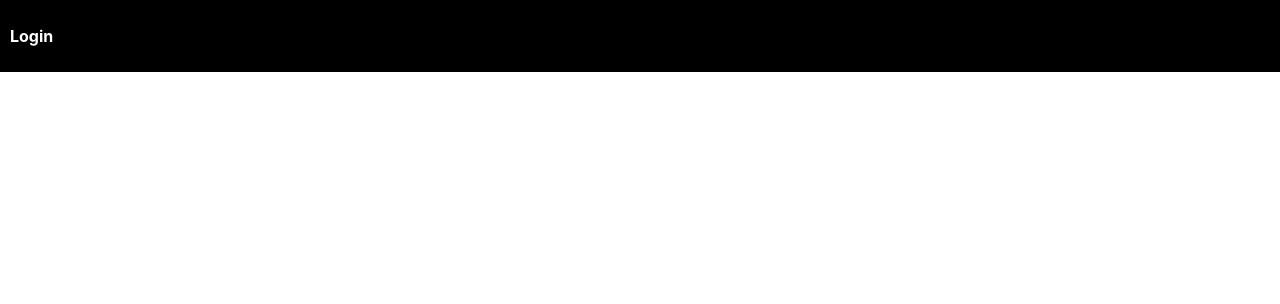
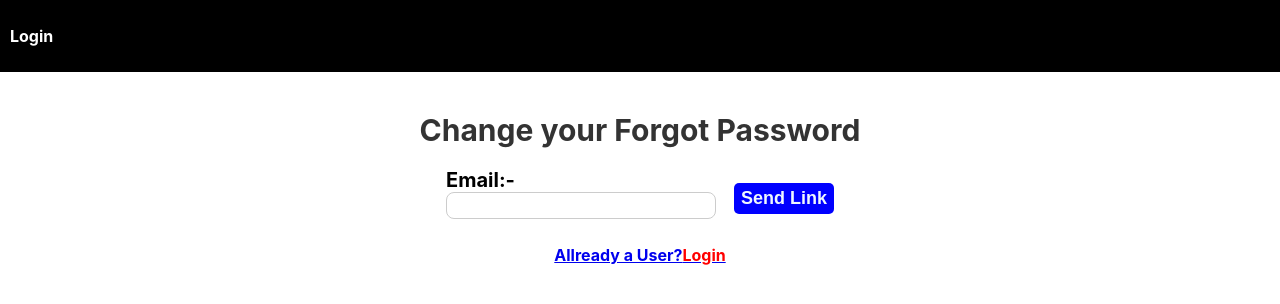
Before and after one commit to bubun123-git/expensetracker_frontend, a React (Create React App) app: page /ForgotPassword in a window 1280 px wide. Shown: the top 304 px of the page. Built offline with nearby package versions, Linux system fonts and the light colour scheme.

Commit message:
worked on forgot password

```diff
--- a/src/App.js
+++ b/src/App.js
@@ -6,28 +6,22 @@ import AuthPage from './Component/Pages/AuthPage';
 import WelcomePage from './Component/Pages/Profile';
 import MainNavigation from './Component/MainNavigation/MainNavigation';
 import completeProfile from './Component/Pages/CompleteProfile';
+import ForgotPassword from './Component/ForgotPassword/ForgotPassword';
 
-function Nav() {
+function App() {
   return (
     <Router>
-      <div>
+      <>
+        <MainNavigation /> <br />
         <Switch>
           <Route path="/Home" component={WelcomePage} />
           <Route exact path="/" component={AuthPage} />
           <Route path="/completeProfile" component={completeProfile} />
+          <Route path="/ForgotPassword" component={ForgotPassword} />
         </Switch>
-      </div>
+      </>
     </Router>
   );
 }
 
-function App() {
-  return (
-    <>
-      <MainNavigation /> <br />
-      <Nav />
-    </>
-  );
-}
-
 export default App;
--- /dev/null
+++ b/src/Component/ForgotPassword/ForgotPassword.js
@@ -0,0 +1,64 @@
+import React, { useRef, useState } from "react";
+import { NavLink } from "react-router-dom";
+import '../ForgotPassword/Forgotpassword.css'
+
+
+function ForgotPassword() {
+    const emailRef = useRef();
+    const [error, setError] = useState(null);
+
+    const sendPasswordResetEmailHandler = (event) => {
+        event.preventDefault();
+
+        setError(null);
+
+        fetch('https://identitytoolkit.googleapis.com/v1/accounts:sendOobCode?key=AIzaSyBzW0t8Ep_cs-0uc5MmeH1RwgplsSILTnc', {
+            method: 'POST',
+            headers: {
+                "Content-Type": "application/json",
+            },
+            body: JSON.stringify({
+                requestType: "PASSWORD_RESET",
+                email: emailRef.current.value,
+            }),
+        })
+            .then(response => {
+                if (!response.ok) {
+                    throw new Error("Failed to send password reset email");
+                }
+                console.log(response.json());
+
+            })
+            .catch(error => {
+                setError(error.message);
+                console.log("An error occurred while sending password reset email".error.message);
+
+            });
+    }
+
+    return (
+        <>
+        <h1 style={{textAlign:"center"}}>Change your Forgot Password</h1>
+        <div className='main-Container'>
+         <div>
+           <label className='lebel1'>Email:-</label>
+           <input type='text' id='emailid' ref={emailRef}/>
+         </div>
+         <div>
+
+            <button onClick={sendPasswordResetEmailHandler} className='btnSend'>Send Link</button>
+         </div>
+        </div>
+        {error && <p style={{color:"red",textAlign:"center"}}>{error}</p>}
+        <p style={{textAlign:"center",fontWeight:"bold"}} >
+          <NavLink to='/'>
+            Allready a User?
+            <b style={{color:"red"}}  >Login</b>
+            </NavLink>
+        </p>
+        </>
+      );
+    }
+
+
+export default ForgotPassword;
--- /dev/null
+++ b/src/Component/ForgotPassword/Forgotpassword.css
@@ -0,0 +1,30 @@
+
+
+.main-Container{
+    /* border: 1px solid red; */
+    display: flex;
+    flex-direction: row;
+
+ gap: 30px;
+ align-items: center;
+    justify-content: center;
+}
+.lebel1{
+    font-size: 20px;
+    font-weight: bold;
+}
+#emailid{
+ border-radius: 8px;
+ padding: 5px;
+}
+.btnSend{
+    padding: 5px;
+    background-color: blue;
+    border-radius: 5px;
+    border-color: blue;
+    cursor: pointer;
+    width: 100px;
+    color: aliceblue;
+    font-size: 18px;
+    font-weight: bold;
+}
--- a/src/Component/MainNavigation/MainNavigation.js
+++ b/src/Component/MainNavigation/MainNavigation.js
@@ -1,18 +1,23 @@
 import React from 'react';
 import './MainNavigation.css'
-import { BrowserRouter as Router,  NavLink } from 'react-router-dom';
+import { NavLink } from 'react-router-dom';
 import { useContext } from 'react';
 import { AuthContext } from '../../Store/Auth-Context';
-
 
 function MainNavigation() {
   const authCtx = useContext(AuthContext)
   const isLoggedIn = authCtx.isLoggedIn;
 
   return (
-    <Router>
     <nav className="nav-bar">
       <ul>
+        <li>
+          <NavLink exact to="/" activeClassName="active">
+            Login
+          </NavLink>
+        </li>
+
+
         {isLoggedIn && (
           <li>
             <NavLink to="/Home" activeClassName="active">
@@ -21,20 +26,22 @@ function MainNavigation() {
           </li>
         )}
 
+
+
+        {isLoggedIn && (
           <li>
-            <NavLink exact to="/" activeClassName="active">
-              Login
-            </NavLink>
+            <NavLink to='/completeProfile'> Update Profile</NavLink>
           </li>
+        )}
+
         {isLoggedIn && (
           <li>
             <button>Logout</button>
           </li>
         )}
-
       </ul>
     </nav>
-    </Router>
   );
 }
+
 export default MainNavigation;
--- a/src/Component/Pages/AuthPage.css
+++ b/src/Component/Pages/AuthPage.css
@@ -49,3 +49,17 @@
 .toggle-button:hover {
   background-color: #999;
 }
+.forgot-password-button {
+  display: inline-block;
+  padding: 10px 20px;
+  background-color: #007BFF; /* Change to your preferred button color */
+  color: white;
+  text-decoration: none;
+  border: none;
+  cursor: pointer;
+  border-radius: 5px; /* Adds rounded corners to the button */
+}
+
+.forgot-password-button:hover {
+  background-color: #0056b3; /* Change to the hover color you prefer */
+}
--- a/src/Component/Pages/AuthPage.js
+++ b/src/Component/Pages/AuthPage.js
@@ -1,7 +1,8 @@
 import React, { useState, useRef, useContext } from "react";
 import '../Pages/AuthPage.css'
 import { AuthContext } from "../../Store/Auth-Context";
-import { useHistory } from "react-router-dom";
+import { useHistory, NavLink  } from "react-router-dom";
+
 
 const AuthPage = () => {
     const [isLogin, setIsLogin] = useState(true);
@@ -88,6 +89,7 @@ const AuthPage = () => {
                         <input type='password' id='confirmPassword' ref={confirmPasswordInputRef} required />
                     </div>
                 )}
+                <NavLink className ="forgot-password-button " to="/ForgotPassword">Forgot Password ?</NavLink><br/>
                 <div className="auth-button">
                     {!isLoading && <button >{isLogin ? 'Login' : "Create Account"}</button>}<br /><br />
                     {isLoading && <p>Pending Request</p>}
```
Lines whose indentation alone changed are shown as unchanged.
